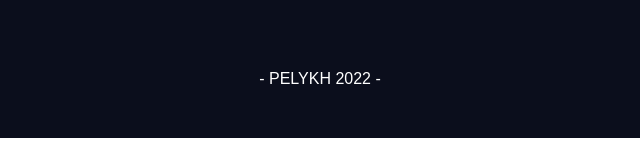
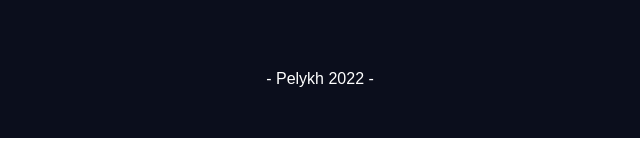
Before and after one commit to PelecanusBot/PelecanusBot, a plain HTML site: page index.html in a window 1280 px wide. Shown: the part 629-797 px from the top of the page, 320-960 px from the left. Drawn offline with Linux system fonts and the light colour scheme; a web font is replaced by a local one.

Commit message:
Update index.html

```diff
--- a/index.html
+++ b/index.html
@@ -48,7 +48,7 @@
             </main>
             <footer class="footer">
                 <div class="footer-PELYKH">
-                    <p class="Pelykh-text"> - PELYKH 2022 -</p>
+                    <p class="Pelykh-text"> - Pelykh 2022 -</p>
                 </div>
             </footer>
         </div>
```
